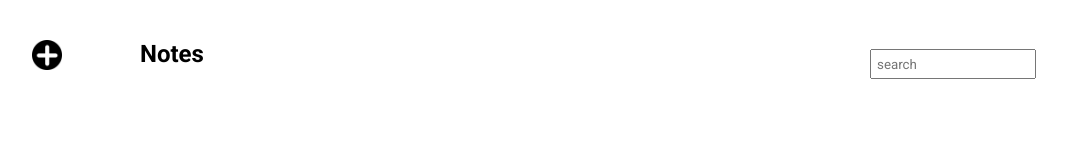
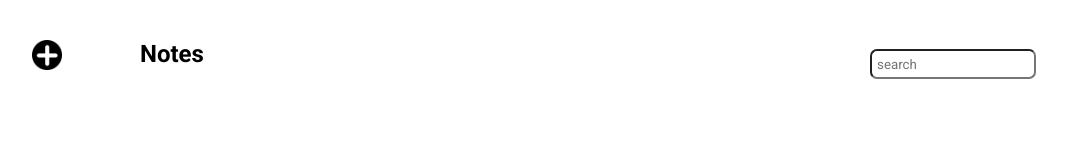
Before and after one commit to gouravkamble9/notes-app, a React (Vite) app: page / in a window 1280 px wide. Shown: the top 160 px of the page, without its empty margins (106-1173 px from the left). Built offline with nearby package versions, Linux system fonts and the light colour scheme.

Commit message:
search input

```diff
--- a/src/components/notesContainer/NotesContainer.css
+++ b/src/components/notesContainer/NotesContainer.css
@@ -37,11 +37,13 @@
 .notes-top input{
     height: 30px;
     padding: 5px;
-    /* border-radius: 10px; */
+    border-radius: 7px;
     outline: none;
+
 
 }
 
 .notes-top .bo:focus{
     border: 2px solid #b693fd;
+    border-radius: 7px;
 }
```
